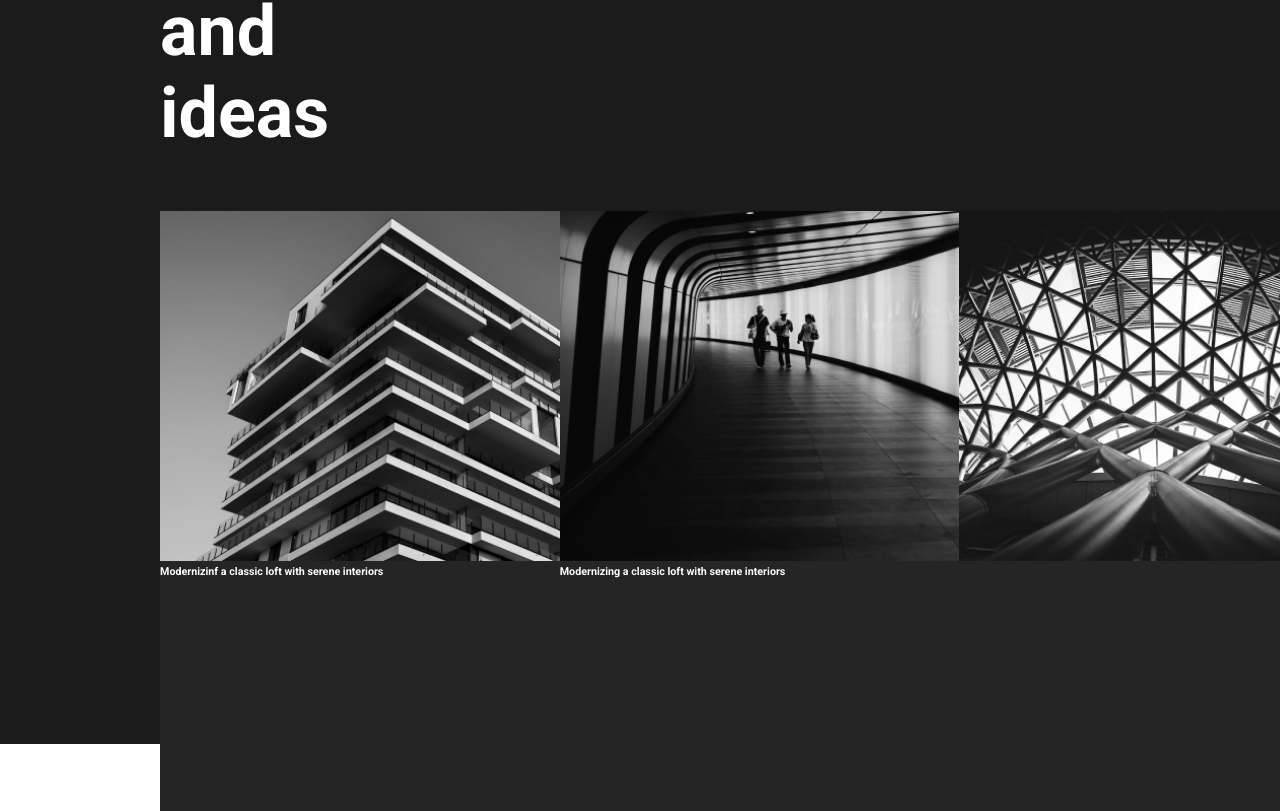
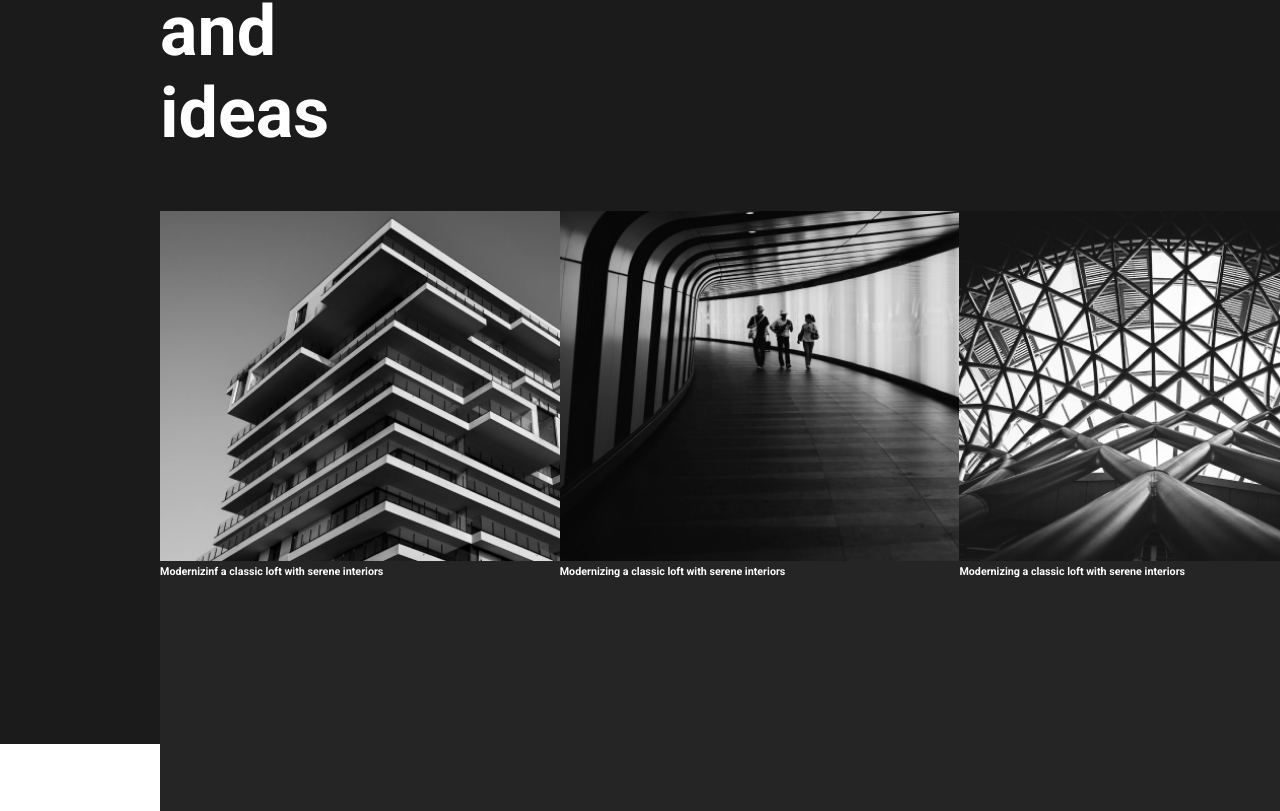
Before and after one commit to gabrieljcoutinho/Projeto-Archi-Firm, a React (Create React App) app: page / in a window 1280 px wide. Shown: the part 4052-4863 px from the top of the page. Built offline with nearby package versions, Linux system fonts and the light colour scheme.

Commit message:
subtitulo

```diff
--- a/src/components/DesignrIdeas.jsx
+++ b/src/components/DesignrIdeas.jsx
@@ -40,7 +40,7 @@ const DesignrIdeas = () => {
 
                                     <div className="divs">
                                     <img src={img3} alt="" />
-                                    <h6></h6>
+                                    <h6>Modernizing a classic loft with serene interiors</h6>
                                     </div>
 
                         </div>
```
